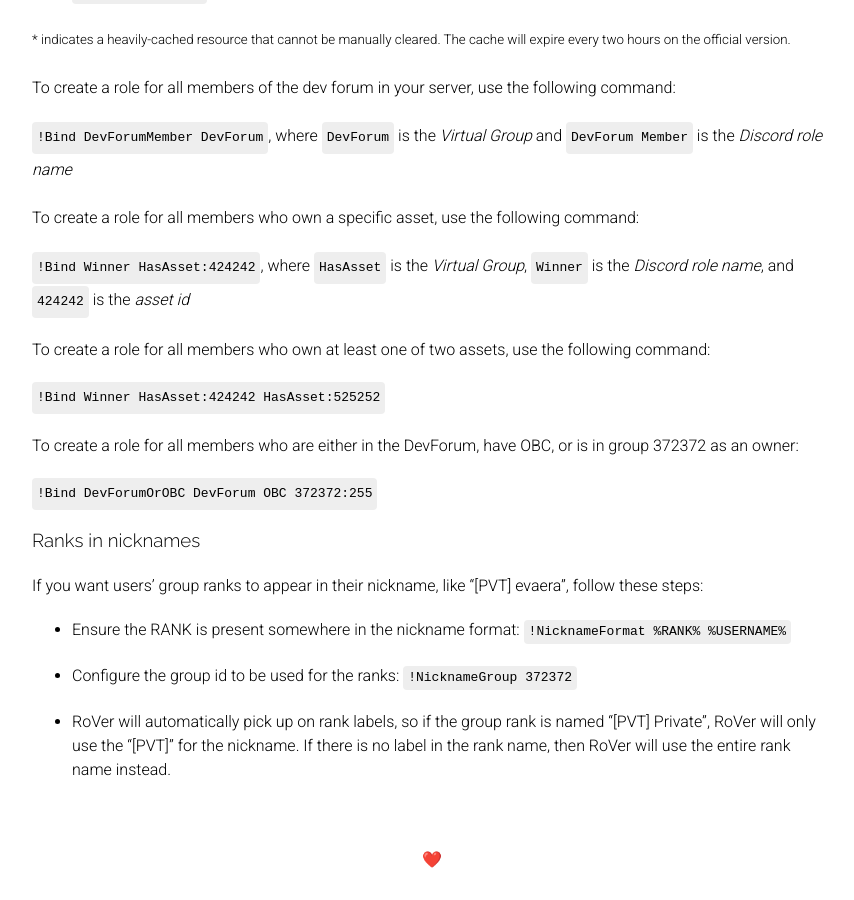
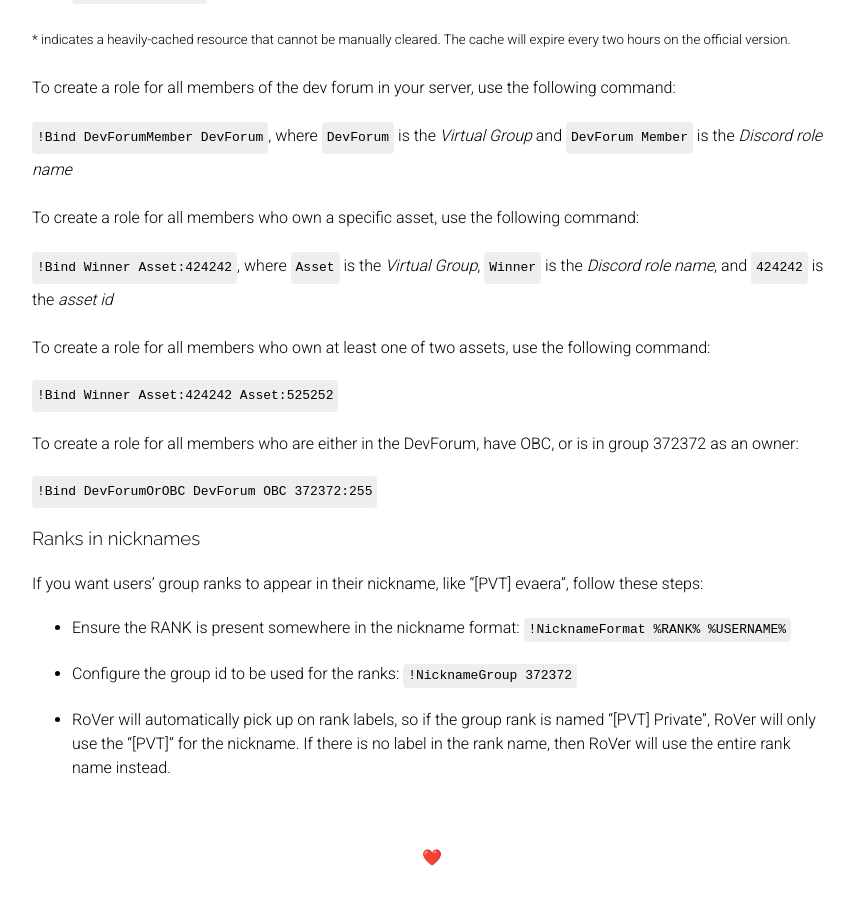
Before and after one commit to evaera/RoVer, a Jekyll site: the page built from index.md, in a window 1280 px wide and 900 px high, scrolled down 7939 px. Shown: the whole window, without its empty margins (208-1062 px from the left). Built offline with Jekyll 4.4.1, drawn with Linux system fonts in a browser that asks for light colours; nearby versions of some CDN libraries; our own code applies the rules of GitHub Pages for plain Markdown files.

Commit message:
Remove deprecated HasAsset group from example

```diff
--- a/index.md
+++ b/index.md
@@ -164,11 +164,11 @@
 
 To create a role for all members who own a specific asset, use the following command:
 
-`!Bind Winner HasAsset:424242`, where `HasAsset` is the *Virtual Group*, `Winner` is the *Discord role name*, and `424242` is the *asset id*
+`!Bind Winner Asset:424242`, where `Asset` is the *Virtual Group*, `Winner` is the *Discord role name*, and `424242` is the *asset id*
 
 To create a role for all members who own at least one of two assets, use the following command:
 
-`!Bind Winner HasAsset:424242 HasAsset:525252`
+`!Bind Winner Asset:424242 Asset:525252`
 
 To create a role for all members who are either in the DevForum, have OBC, or is in group 372372 as an owner:
 
```
